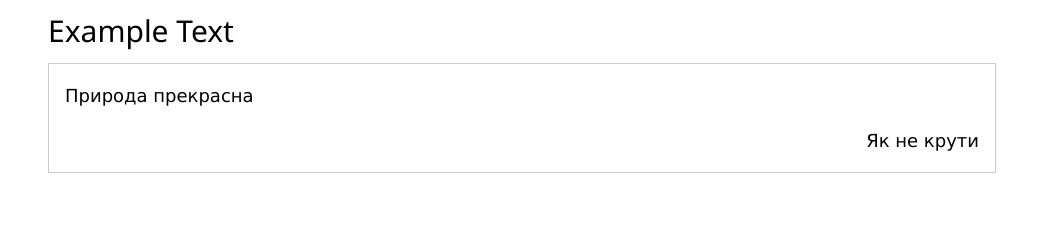
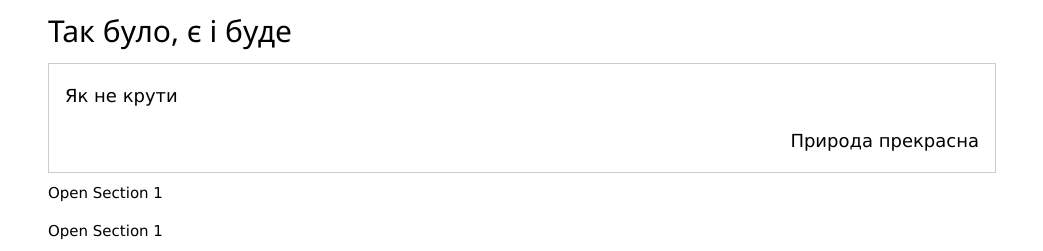
Before and after one commit to BohdanYarmolyuk/BohdanYarmolyuk.github.io, a plain HTML site: page index.html in a window 1280 px wide. Shown: the part 802-1053 px from the top of the page, without its empty margins (118-1161 px from the left). Before the commit the page ends 976 px from the top, so only its background shows below. Drawn offline with nearby package versions, Linux system fonts and the light colour scheme.

Commit message:
Update index.html

```diff
--- a/index.html
+++ b/index.html
@@ -20,11 +20,11 @@
   <button class="w3-button w3-black w3-display-right" onclick="plusDivs(1)">&#10095;</button>
 
 <div class="w3-container">
-  <h2>Example Text</h2>
+  <h2>Так було, є і буде</h2>
 
   <div class="w3-container w3-border w3-large">
-    <div class="w3-left-align"><p>Природа прекрасна</p></div>
-    <div class="w3-right-align"><p>Як не крути</p></div>
+    <div class="w3-left-align"><p>Як не крути</p></div>
+    <div class="w3-right-align"><p>Природа прекрасна</p></div>
   </div>
 </div>
 
@@ -46,6 +46,40 @@ function showDivs(n) {
   }
   x[slideIndex-1].style.display = "block";
 }
+</script><button onclick="myFunction('Demo1')" class="w3-button w3-block w3-left-align">
+Open Section 1</button>
+
+<div id="Demo1" class="w3-container w3-hide">
+  <p>Some text..</p>
+</div>
+
+<script>
+function myFunction(id) {
+  var x = document.getElementById(id);
+  if (x.className.indexOf("w3-show") == -1) {
+    x.className += " w3-show";
+  } else {
+    x.className = x.className.replace(" w3-show", "");
+  }
+}
+</script>
+
+  <button onclick="myFunction('Demo1')" class="w3-button w3-block w3-left-align">
+Open Section 1</button>
+
+<div id="Demo1" class="w3-container w3-hide">
+  <p>Some text..</p>
+</div>
+
+<script>
+function myFunction(id) {
+  var x = document.getElementById(id);
+  if (x.className.indexOf("w3-show") == -1) {
+    x.className += " w3-show";
+  } else {
+    x.className = x.className.replace(" w3-show", "");
+  }
+}
 </script>
 
 </body>
```
